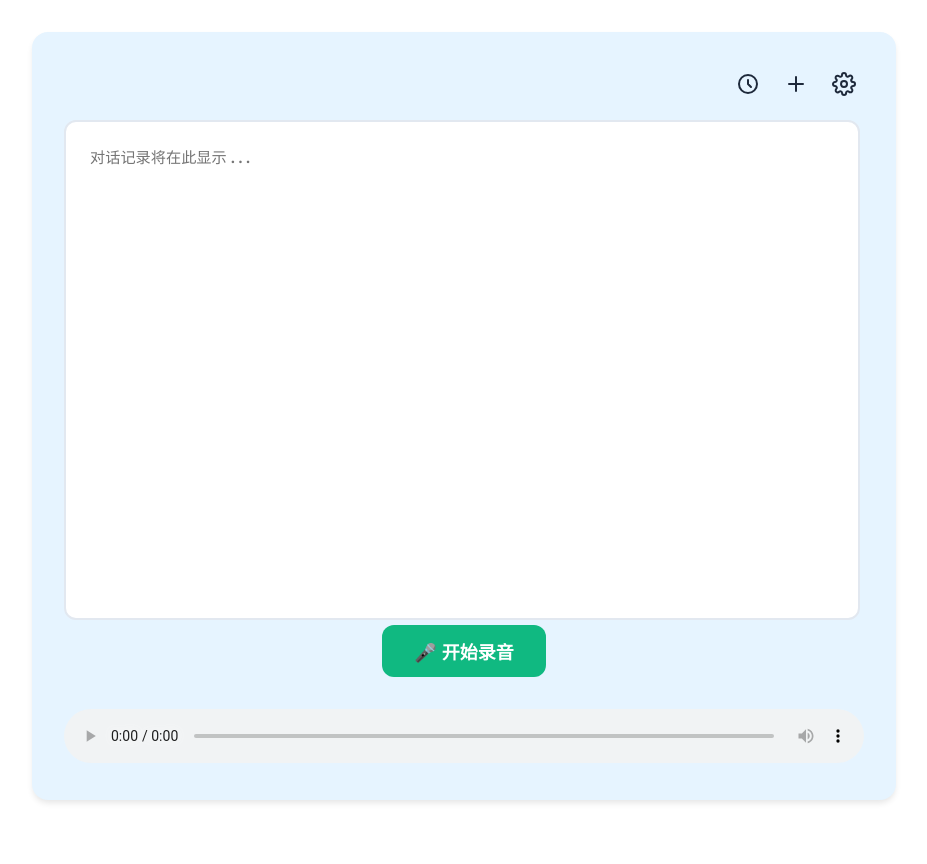
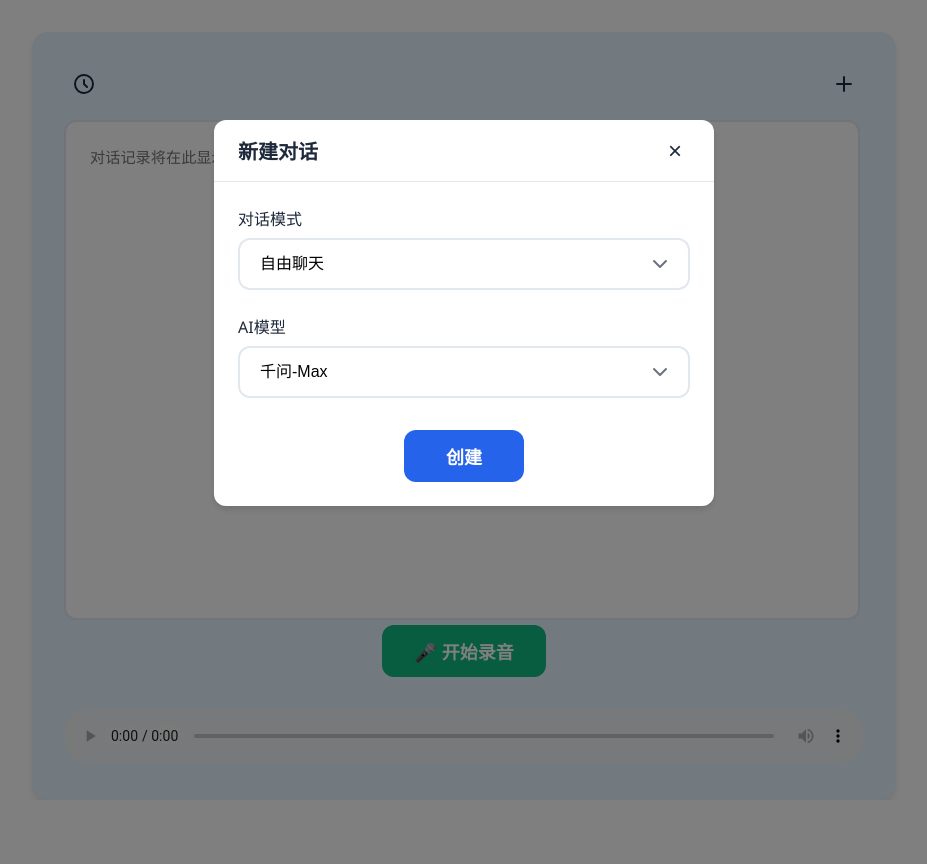
Before and after one commit to chicm/aicoach, a Flask app: page / in a window 1280 px wide. Shown: the whole page, without its empty margins (176-1103 px from the left). After the commit the page ends 800 px from the top, so only its background shows below. Run offline with Flask 3, Linux system fonts and the light colour scheme.

Commit message:
Remove settings button, merge its funtion into newChat button.

```diff
--- a/web_app/app.py
+++ b/web_app/app.py
@@ -40,12 +40,13 @@ def get_system_prompt(chat_mode):
     }
     return prompts.get(chat_mode, SYSTEM_PROMPT_FREE_TALK)
 
-def create_new_chat(device_id, chat_mode='free_talk'):
+def create_new_chat(device_id, chat_mode='free_talk', model_name='qwen-max'):
     chat_id = str(uuid.uuid4())
     chat = {
         'chat_id': chat_id,
         'device_id': device_id,
         'chat_mode': chat_mode,
+        'model_name': model_name,
         'history': [{"role": "system", "content": get_system_prompt(chat_mode)}]
     }
     chats[chat_id] = chat
@@ -70,7 +71,8 @@ def chat_handler():
         # Create a new chat
         data = request.json
         chat_mode = data.get('chat_mode', 'free_talk')
-        new_chat = create_new_chat(device_id, chat_mode)
+        model_name = data.get('model_name', 'qwen-max')
+        new_chat = create_new_chat(device_id, chat_mode, model_name)
         return jsonify({"status": "success", "chat": new_chat})
 
 @app.route('/api/chats/<chat_id>', methods=['GET', 'PUT', 'DELETE'])
--- a/web_app/static/app.js
+++ b/web_app/static/app.js
@@ -20,40 +20,6 @@ function showHint(message, duration = 3000) {
     setTimeout(() => {
         $hint.removeClass('show');
     }, duration);
-}
-
-// Chat management
-async function createNewChat() {
-    // Check if current chat is empty
-    const currentHistory = $('#history').val().trim();
-    if (currentChatId && !currentHistory) {
-        showHint('您已经在新对话中');
-        return;
-    }
-
-    try {
-        const response = await fetch('/api/chats', {
-            method: 'POST',
-            headers: {
-                'Content-Type': 'application/json',
-                'X-Device-ID': getDeviceId()
-            },
-            body: JSON.stringify({
-                chat_mode: $('#chatModeSelector').val()
-            })
-        });
-
-        const data = await response.json();
-        if (data.status === 'success') {
-            currentChatId = data.chat.chat_id;
-            $('#history').val(''); // Clear history for new chat
-            return data.chat;
-        } else {
-            console.error('Error creating new chat:', data.message);
-        }
-    } catch (error) {
-        console.error('Error creating new chat:', error);
-    }
 }
 
 // Chat History Modal Functionality
@@ -152,36 +118,73 @@ function initializeChatHistoryModal() {
     });
 }
 
-// Settings Modal Functionality
-function initializeSettingsModal() {
-    const $settingsButton = $('#settingsButton');
-    const $settingsModal = $('#settingsModal');
-    const $closeButton = $settingsModal.find('.close-button');
+// New Chat Modal Functionality
+function initializeNewChatModal() {
+    const $newChatButton = $('#newChatButton');
+    const $newChatModal = $('#newChatModal');
+    const $closeButton = $newChatModal.find('.close-button');
+    const $createButton = $('#createChatButton');
 
     function openModal() {
-        $settingsModal.fadeIn(200);
+        $newChatModal.fadeIn(200);
         $('body').css('overflow', 'hidden');
     }
 
     function closeModal() {
-        $settingsModal.fadeOut(200);
+        $newChatModal.fadeOut(200);
         $('body').css('overflow', '');
     }
 
+    async function handleCreateChat() {
+        // Check if current chat is empty
+        const currentHistory = $('#history').val().trim();
+        if (currentChatId && !currentHistory) {
+            showHint('您已经在新对话中');
+            closeModal();
+            return;
+        }
+
+        try {
+            const response = await fetch('/api/chats', {
+                method: 'POST',
+                headers: {
+                    'Content-Type': 'application/json',
+                    'X-Device-ID': getDeviceId()
+                },
+                body: JSON.stringify({
+                    chat_mode: $('#chatModeSelector').val(),
+                    model_name: $('#modelSelector').val()
+                })
+            });
+
+            const data = await response.json();
+            if (data.status === 'success') {
+                currentChatId = data.chat.chat_id;
+                $('#history').val(''); // Clear history for new chat
+                closeModal();
+            } else {
+                console.error('Error creating new chat:', data.message);
+            }
+        } catch (error) {
+            console.error('Error creating new chat:', error);
+        }
+    }
+
     // Event Listeners for Modal
-    $settingsButton.on('click', openModal);
+    $newChatButton.on('click', openModal);
     $closeButton.on('click', closeModal);
+    $createButton.on('click', handleCreateChat);
 
     // Close modal when clicking outside
     $(window).on('click', (event) => {
-        if ($(event.target).is($settingsModal)) {
+        if ($(event.target).is($newChatModal)) {
             closeModal();
         }
     });
 
     // Close modal with Escape key
     $(document).on('keydown', (event) => {
-        if (event.key === 'Escape' && $settingsModal.is(':visible')) {
+        if (event.key === 'Escape' && $newChatModal.is(':visible')) {
             closeModal();
         }
     });
@@ -190,11 +193,8 @@ function initializeSettingsModal() {
 // Initialize on page load
 $(document).ready(async function() {
     // Initialize modals
-    initializeSettingsModal();
+    initializeNewChatModal();
     initializeChatHistoryModal();
-
-    // Initialize new chat button
-    $('#newChatButton').on('click', createNewChat);
 
     // Create initial chat if none exists
     try {
@@ -213,11 +213,13 @@ $(document).ready(async function() {
             $('#history').val(chatHistory);
             $('#chatModeSelector').val(data.chats[0].chat_mode);
         } else {
-            await createNewChat();
+            // Show new chat modal for initial chat creation
+            $('#newChatButton').click();
         }
     } catch (error) {
         console.error('Error fetching chats:', error);
-        await createNewChat();
+        // Show new chat modal for initial chat creation
+        $('#newChatButton').click();
     }
 
     // Update chat mode when dropdown changes
--- a/web_app/static/styles.css
+++ b/web_app/static/styles.css
@@ -8,9 +8,12 @@
 /* Header and Icon Buttons */
 .header {
     display: flex;
-    justify-content: flex-end;
-    gap: 0.5rem;
+    justify-content: space-between;
     margin-bottom: 1rem;
+}
+
+.header .icon-button:last-child {
+    margin-left: auto;
 }
 
 .icon-button {
@@ -88,6 +91,24 @@
     padding: 1.5rem;
     max-height: 70vh;
     overflow-y: auto;
+}
+
+.modal-footer {
+    margin-top: 2rem;
+    display: flex;
+    justify-content: center;
+}
+
+.modal-footer .button {
+    min-width: 120px;
+}
+
+.button--primary {
+    background-color: var(--color-primary);
+}
+
+.button--secondary {
+    background-color: var(--color-secondary);
 }
 
 .settings-group {
--- a/web_app/templates/index.html
+++ b/web_app/templates/index.html
@@ -28,12 +28,6 @@
                     <path d="M12 5v14M5 12h14" stroke-linecap="round" stroke-linejoin="round"/>
                 </svg>
             </button>
-            <button id="settingsButton" class="icon-button" aria-label="设置">
-                <svg width="24" height="24" viewBox="0 0 24 24" fill="none" stroke="currentColor" stroke-width="2">
-                    <path d="M12 15a3 3 0 100-6 3 3 0 000 6z" stroke-linecap="round" stroke-linejoin="round"/>
-                    <path d="M19.4 15a1.65 1.65 0 00.33 1.82l.06.06a2 2 0 010 2.83 2 2 0 01-2.83 0l-.06-.06a1.65 1.65 0 00-1.82-.33 1.65 1.65 0 00-1 1.51V21a2 2 0 01-2 2 2 2 0 01-2-2v-.09A1.65 1.65 0 009 19.4a1.65 1.65 0 00-1.82.33l-.06.06a2 2 0 01-2.83 0 2 2 0 010-2.83l.06-.06a1.65 1.65 0 00.33-1.82 1.65 1.65 0 00-1.51-1H3a2 2 0 01-2-2 2 2 0 012-2h.09A1.65 1.65 0 004.6 9a1.65 1.65 0 00-.33-1.82l-.06-.06a2 2 0 010-2.83 2 2 0 012.83 0l.06.06a1.65 1.65 0 001.82.33H9a1.65 1.65 0 001-1.51V3a2 2 0 012-2 2 2 0 012 2v.09a1.65 1.65 0 001 1.51 1.65 1.65 0 001.82-.33l.06-.06a2 2 0 012.83 0 2 2 0 010 2.83l-.06.06a1.65 1.65 0 00-.33 1.82V9a1.65 1.65 0 001.51 1H21a2 2 0 012 2 2 2 0 01-2 2h-.09a1.65 1.65 0 00-1.51 1z" stroke-linecap="round" stroke-linejoin="round"/>
-                </svg>
-            </button>
         </div>
 
         <textarea id="history" class="history-box" readonly placeholder="对话记录将在此显示..."></textarea>
@@ -45,18 +39,18 @@
 
         <audio id="speechOutput" controls></audio>
 
-        <div id="settingsModal" class="modal">
+        <div id="newChatModal" class="modal">
             <div class="modal-content">
                 <div class="modal-header">
-                    <h2>设置</h2>
+                    <h2>新建对话</h2>
                     <button class="close-button" aria-label="关闭">&times;</button>
                 </div>
                 <div class="modal-body">
                     <div class="settings-group">
                         <label for="chatModeSelector">对话模式</label>
                         <select id="chatModeSelector" class="modern-select">
+                            <option value="free_talk">自由聊天</option>
                             <option value="english_coach">英语教练</option>
-                            <option value="free_talk">自由聊天</option>
                             <option value="kids">与小朋友聊天</option>
                         </select>
                     </div>
@@ -69,6 +63,10 @@
                             <option value="deepseek-r1">DeepSeek R1</option>
                             <option value="deepseek-v3">DeepSeek V3</option>
                         </select>
+                    </div>
+
+                    <div class="modal-footer">
+                        <button id="createChatButton" class="button button--primary">创建</button>
                     </div>
                 </div>
             </div>
```
